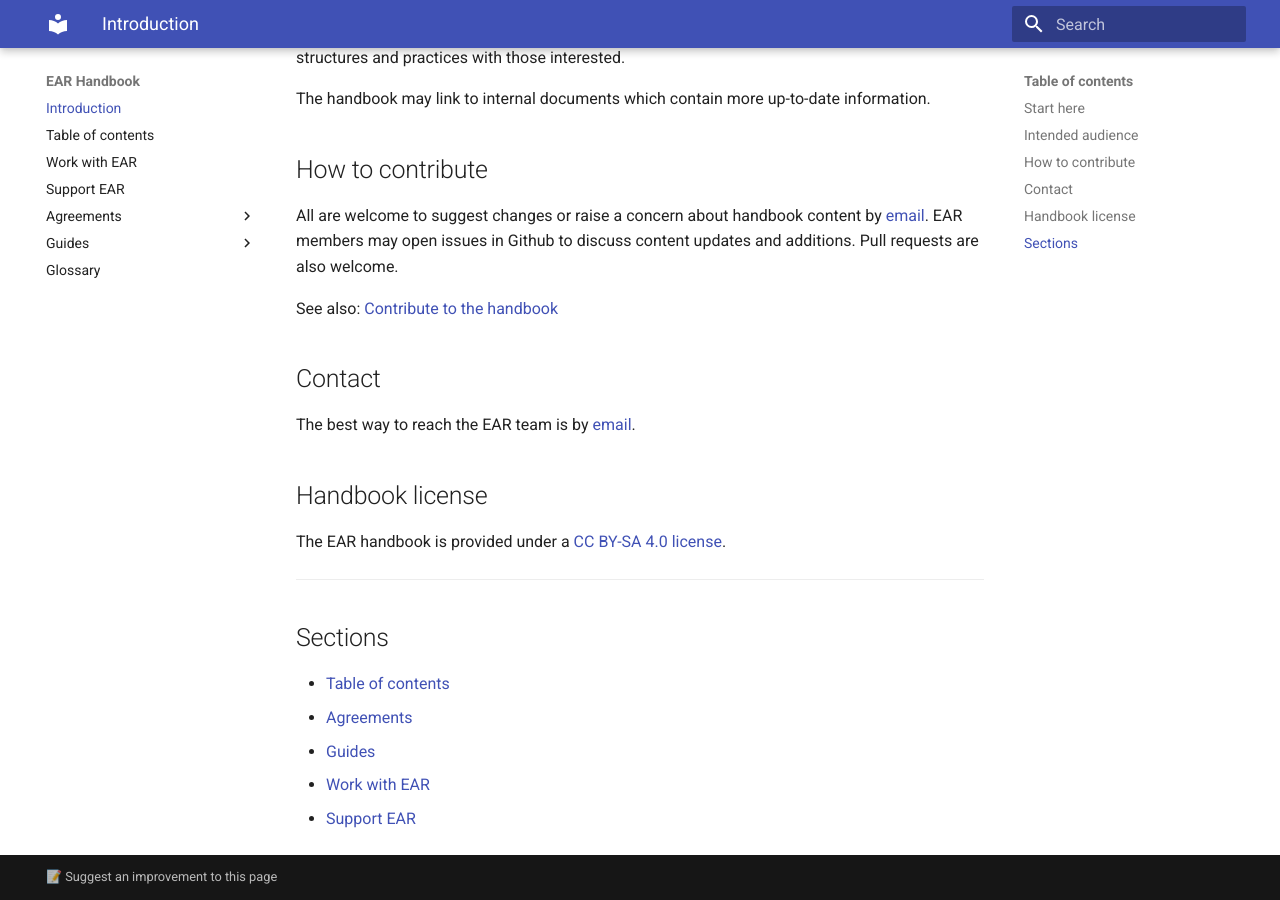
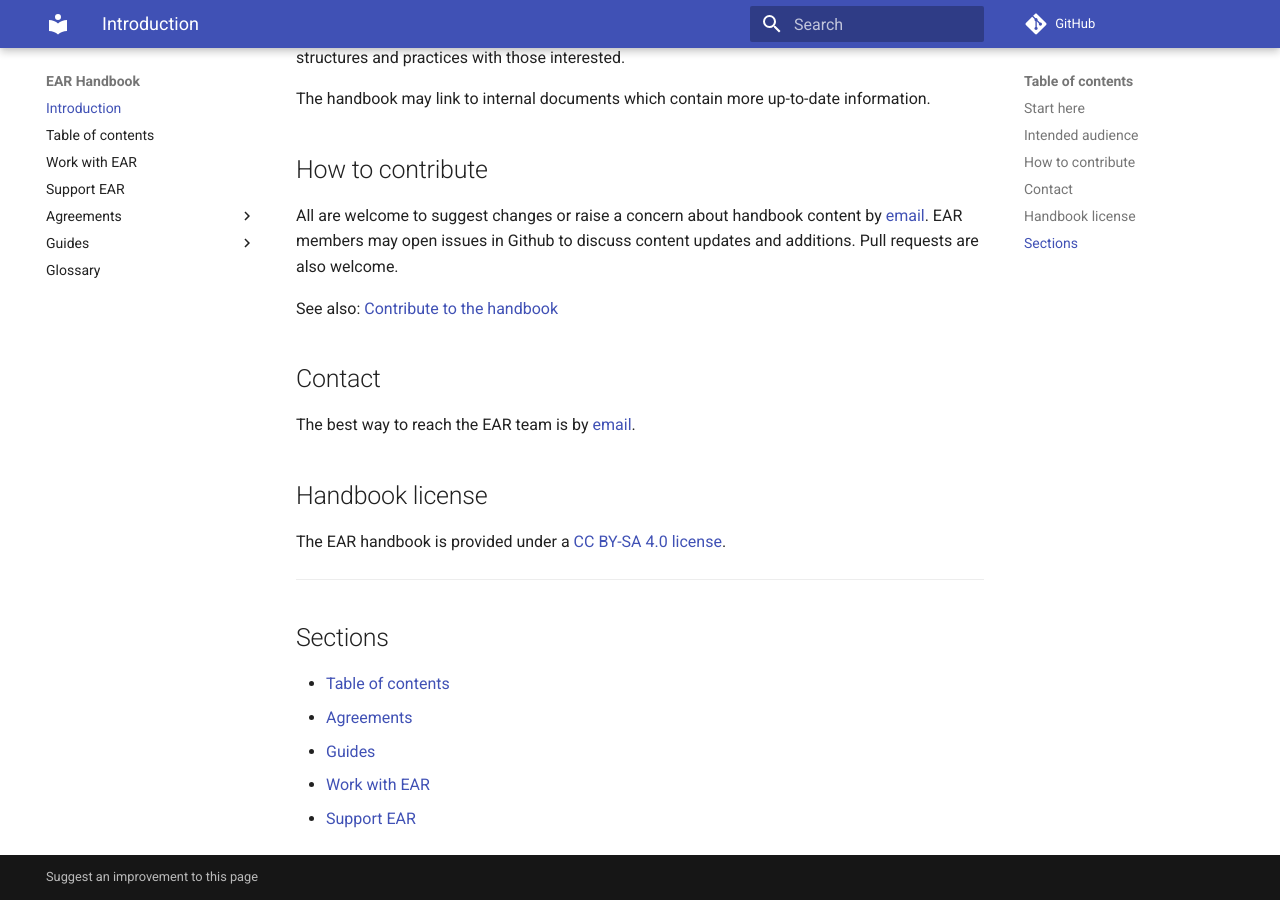
Before and after one commit to EcosystemActionResearch/Handbook, an MkDocs documentation site: the page built from docs/index.md, in a window 1280 px wide and 900 px high, scrolled down 816 px. Built offline with MkDocs 1.6.1 and Material for MkDocs 9.7.7, drawn with Linux system fonts in a browser that asks for light colours; comment, search, counter and statistics services are not loaded.

Commit message:
Include github link in site

```diff
--- a/mkdocs.yml
+++ b/mkdocs.yml
@@ -1,5 +1,6 @@
 site_name: EAR Handbook
 site_url: https://handbook.ecosystemaction.com
+repo_url: https://github.com/ecosystemactionresearch/handbook
 theme:
   name: material
   custom_dir: overrides
--- a/overrides/partials/copyright.html
+++ b/overrides/partials/copyright.html
@@ -4,9 +4,9 @@
       {{ config.copyright }}
     </div>
   {% endif %}
-  <div>
+  <div style="display: flex; gap: 1rem; justify-content: center;">
     <a href="https://tally.so/r/eq4BkQ?page_url={{ (config.site_url ~ page.url) | urlencode }}" target="_blank" rel="noopener">
-      📝 Suggest an improvement to this page
+      Suggest an improvement to this page
     </a>
   </div>
 </div>
```
